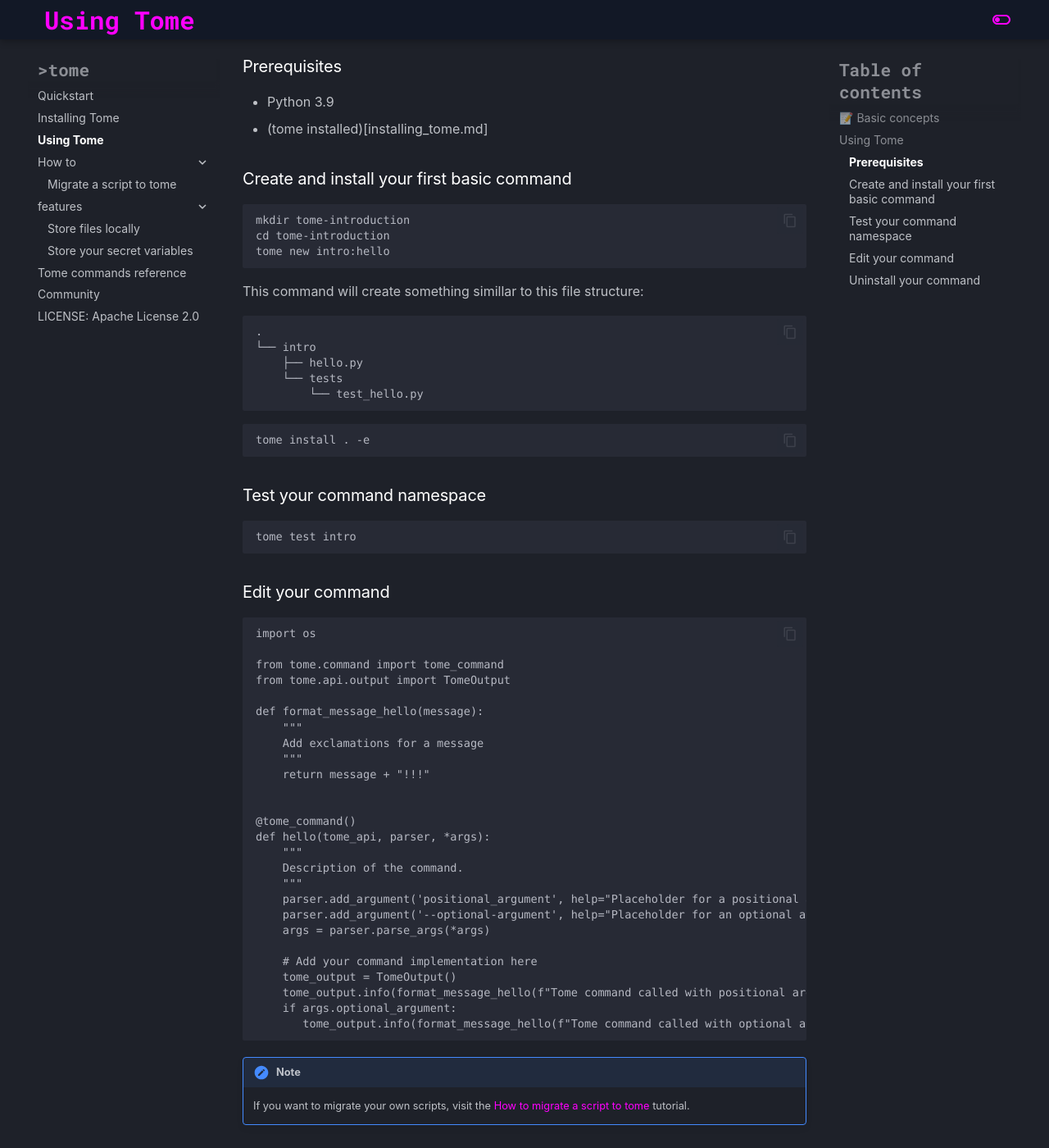
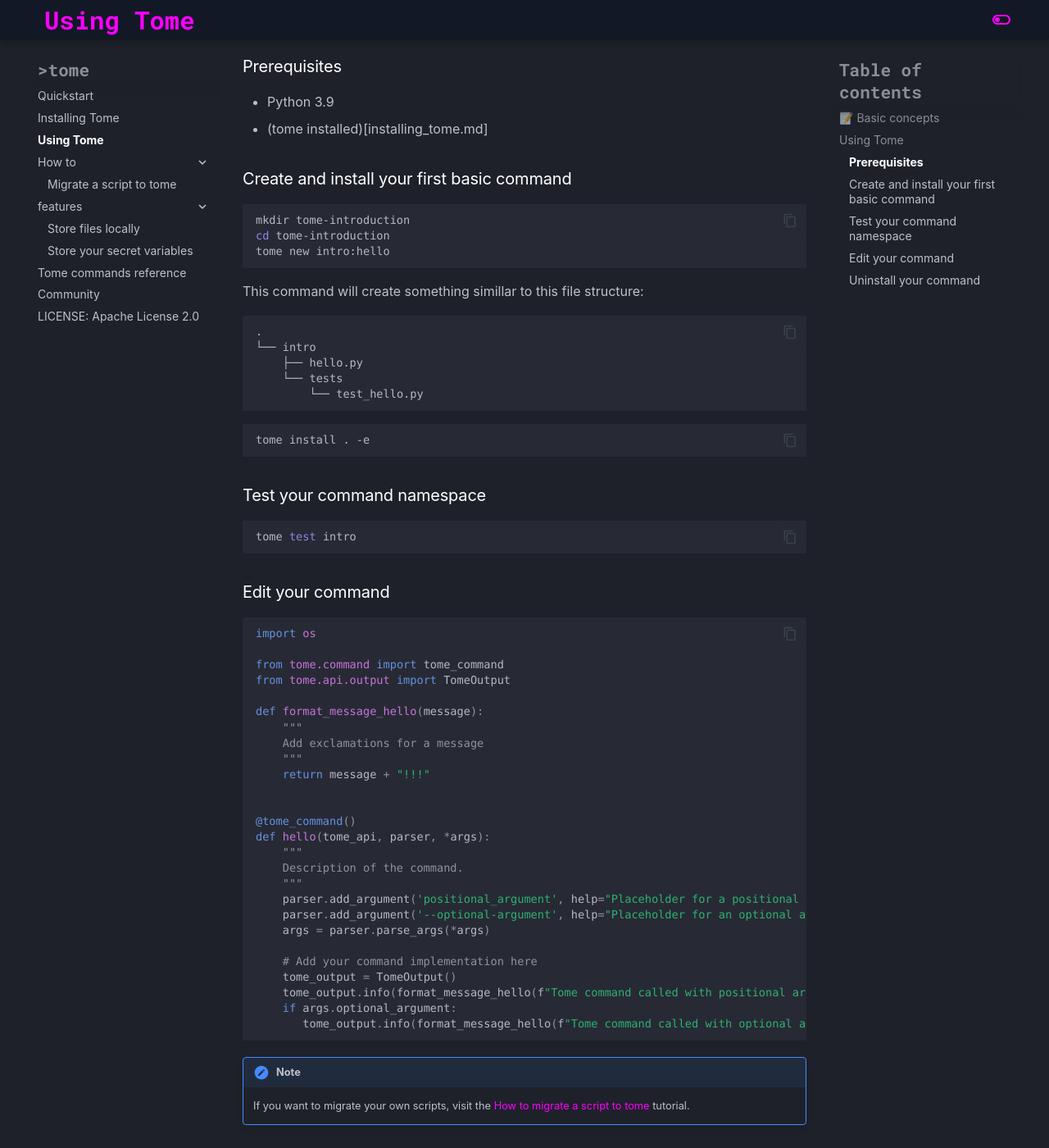
Before and after one commit to jfrog/tome, an MkDocs documentation site: the page built from docs/using_tome.md, in a window 1280 px wide and 1400 px high, scrolled down 728 px. Shown: the whole window at 82% size. Built offline with MkDocs 1.6.1 and Material for MkDocs 9.7.7, drawn with Linux system fonts in a browser that asks for light colours; the version menu is left out; some of the changed text lies outside the part shown.

Commit message:
pymdownx.superfences added

````diff
--- a/docs/using_tome.md
+++ b/docs/using_tome.md
@@ -22,7 +22,7 @@
 
 ### Create and install your first basic command
 
-```
+```bash
 mkdir tome-introduction
 cd tome-introduction
 tome new intro:hello
@@ -38,13 +38,13 @@
         └── test_hello.py
 ```
 
-```
+```bash
 tome install . -e
 ```
 
 ### Test your command namespace
 
-```sh
+```bash
 tome test intro
 ```
 
@@ -84,6 +84,6 @@
 
 ### Uninstall your command
 
-```sh
+```bash
 tome uninstall .
 ```
--- a/mkdocs.yml
+++ b/mkdocs.yml
@@ -56,6 +56,7 @@
       pygments_lang_class: true
   - pymdownx.inlinehilite
   - pymdownx.snippets
+  - pymdownx.superfences
   - pymdownx.tabbed:
       alternate_style: true
       slugify: !!python/object/apply:pymdownx.slugs.slugify
````
